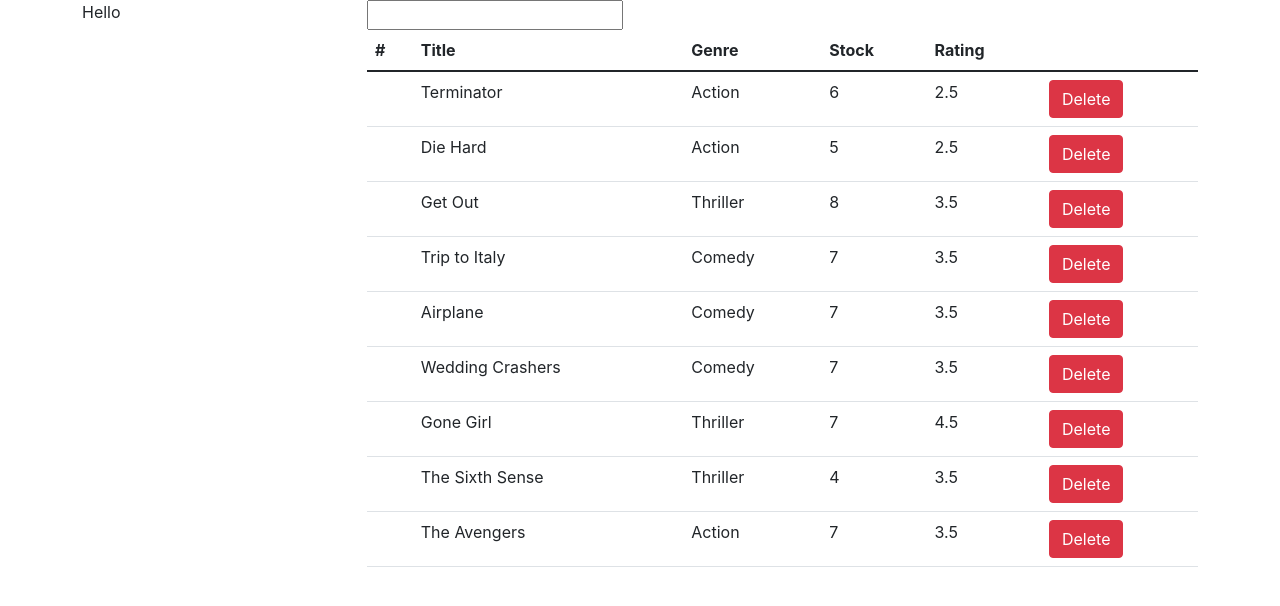
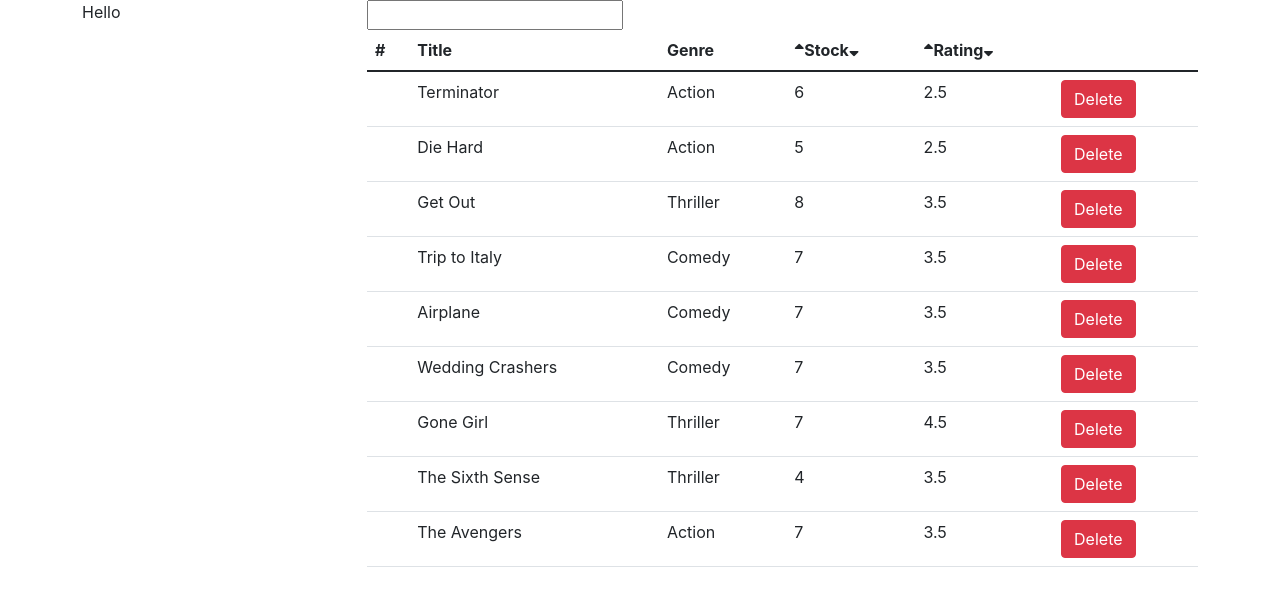
Before and after one commit to Yogesh70/WebDevProjects, a React (Create React App) app in the folder 6. React JS/moviesapp/: page / in a window 1280 px wide. Shown: the top 606 px of the page. Built offline with nearby package versions, Linux system fonts and the light colour scheme.

Commit message:
movies displayed and sort up sort down icons done using bootstrap

```diff
--- a/6. React JS/moviesapp/public/index.html
+++ b/6. React JS/moviesapp/public/index.html
@@ -24,6 +24,9 @@
     -->
   <link href="https://cdn.jsdelivr.net/npm/bootstrap@5.1.3/dist/css/bootstrap.min.css" rel="stylesheet"
     integrity="sha384-1BmE4kWBq78iYhFldvKuhfTAU6auU8tT94WrHftjDbrCEXSU1oBoqyl2QvZ6jIW3" crossorigin="anonymous">
+  <link rel="stylesheet" href="https://cdnjs.cloudflare.com/ajax/libs/font-awesome/5.10.2/css/all.min.css"
+    integrity="sha512-u7ppO4TLg4v6EY8yQ6T6d66inT0daGyTodAi6ycbw9+/AU8KMLAF7Z7YGKPMRA96v7t+c7O1s6YCTGkok6p9ZA=="
+    crossorigin="anonymous" referrerpolicy="no-referrer" />
   <title>React App</title>
 </head>
 
--- a/6. React JS/moviesapp/src/Components/Movies.js
+++ b/6. React JS/moviesapp/src/Components/Movies.js
@@ -1,4 +1,4 @@
-import React, { Component } from 'react';
+import React from 'react';
 import { getMovies } from './getMovies';
 
 class Movies extends React.Component {
@@ -41,7 +41,7 @@ class Movies extends React.Component {
         else {
             filteredArr = movies.filter(function (movieObj) {
                 let title = movieObj.title.toLowerCase();
-                console.log(title);
+                // console.log(title);
                 return title.includes(currSearchTxt.toLowerCase());
             })
         }
@@ -62,8 +62,16 @@ class Movies extends React.Component {
                                         <th scope="col">#</th>
                                         <th scope="col">Title</th>
                                         <th scope="col">Genre</th>
-                                        <th scope="col">Stock</th>
-                                        <th scope="col">Rating</th>
+                                        <th scope="col">
+                                            <i style={{ cursor: 'pointer' }} className="fas fa-sort-up"></i>
+                                            Stock
+                                            <i style={{ cursor: 'pointer' }} className="fas fa-sort-down"></i>
+                                        </th>
+                                        <th scope="col">
+                                            <i style={{ cursor: 'pointer' }} className="fas fa-sort-up"></i>
+                                            Rating
+                                            <i style={{ cursor: 'pointer' }} className="fas fa-sort-down"></i>
+                                        </th>
                                         <th></th>
                                     </tr>
                                 </thead>
--- a/6. React JS/moviesapp/src/Components/getMovies.js
+++ b/6. React JS/moviesapp/src/Components/getMovies.js
@@ -5,7 +5,6 @@ const movies = [
         genre: { _id: "5b21ca3eeb7f6fbccd471818", name: "Action" },
         numberInStock: 6,
         dailyRentalRate: 2.5,
-        publishDate: "2018-01-03T19:04:28.809Z"
     },
     {
         _id: "5b21ca3eeb7f6fbccd471816",
```
Also changed, not shown: 1 other file (tests, documents, lock files or other folders).
